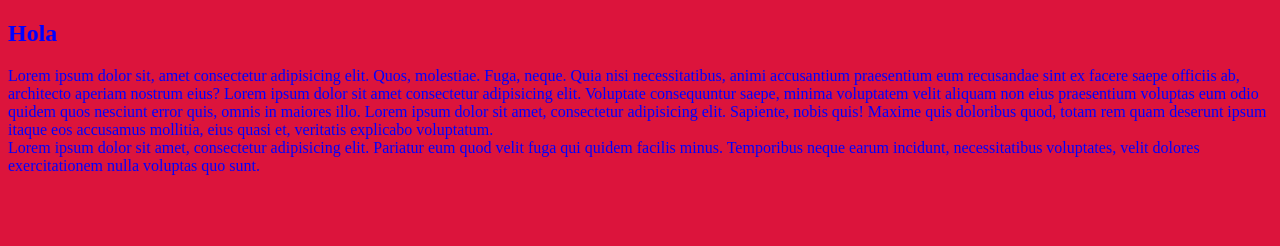
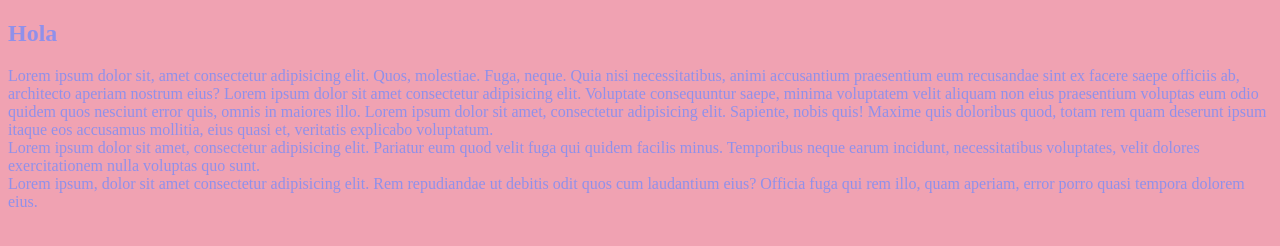
Before and after one commit to CarolinaOrnedo/Entornos-de-desarrollo-Carolina, a plain HTML site: page index.html in a window 1280 px wide. Drawn offline with Linux system fonts and the light colour scheme.

Commit message:
Tercera cosa

```diff
--- a/css/style.css
+++ b/css/style.css
@@ -1,4 +1,4 @@
 body{
-    background-color: crimson;
-    color: blue;
+    background-color: rgb(240, 162, 178);
+    color: rgb(144, 144, 234);
 }
--- a/index.html
+++ b/index.html
@@ -14,5 +14,7 @@
     Lorem ipsum dolor sit amet, consectetur adipisicing elit. Sapiente, nobis quis! Maxime quis doloribus quod, totam rem quam deserunt ipsum itaque eos accusamus mollitia, eius quasi et, veritatis explicabo voluptatum.
     <br>
     Lorem ipsum dolor sit amet, consectetur adipisicing elit. Pariatur eum quod velit fuga qui quidem facilis minus. Temporibus neque earum incidunt, necessitatibus voluptates, velit dolores exercitationem nulla voluptas quo sunt.
+    <br>
+    Lorem ipsum, dolor sit amet consectetur adipisicing elit. Rem repudiandae ut debitis odit quos cum laudantium eius? Officia fuga qui rem illo, quam aperiam, error porro quasi tempora dolorem eius.
 </body>
 </html>
```
